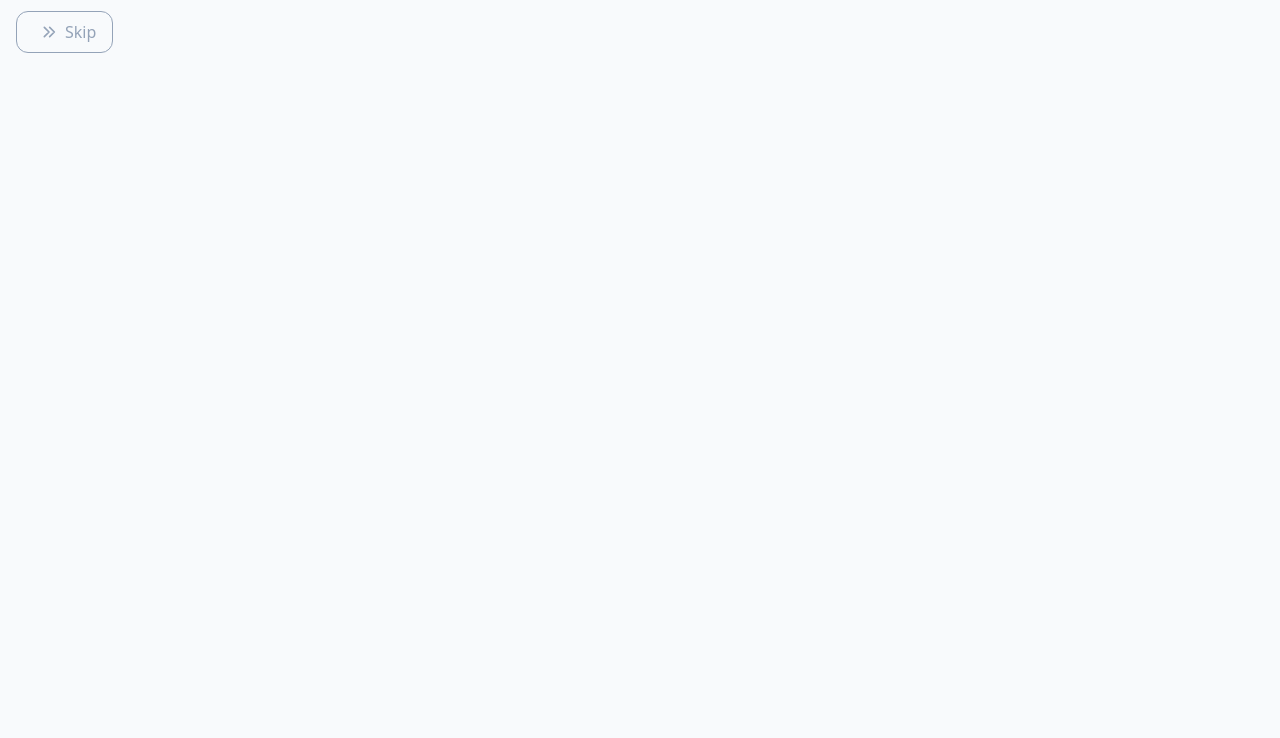
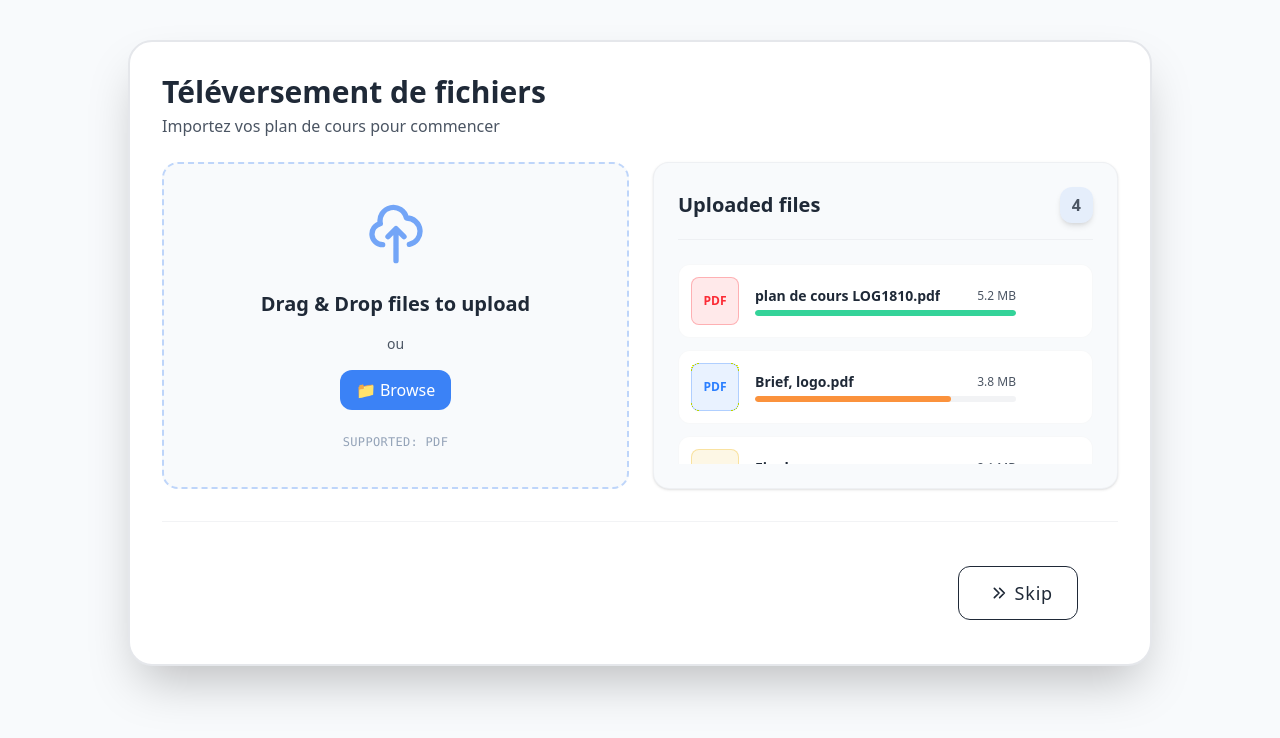
Before and after one commit to nabalma/projetKairos, an Angular app: page / in a window 1280 px wide. Shown: the top 738 px of the page. Built offline with nearby package versions, Linux system fonts and the light colour scheme.

Commit message:
feat: implement file upload page and update button variants for improved functionality

```diff
--- a/src/app/app.html
+++ b/src/app/app.html
@@ -1,6 +1,6 @@
-<div class="flex h-16 w-full items-center px-4">
-  <div class="flex h-full items-center justify-end">
-    <app-button variant = "secondary" [disabled]="true">
+<div class="h-16 w-full items-center px-4">
+
+    <!-- <app-button variant = "secondary" [disabled]="true">
       <svg
         class="ml-2 h-4 w-4"
         fill="none"
@@ -11,6 +11,6 @@
         <path stroke-linecap="round" stroke-linejoin="round" d="M13 5l7 7-7 7M5 5l7 7-7 7" />
       </svg>
       Skip
-    </app-button>
-  </div>
+    </app-button> -->
+  <app-upload-page></app-upload-page>
 </div>
--- a/src/app/app.ts
+++ b/src/app/app.ts
@@ -1,10 +1,11 @@
 import { Component, signal } from '@angular/core';
 import { ButtonComponent } from './shared/components/button/button';
+import { UploadPageComponent } from './features/file-upload/components/upload-page/upload-page';
 
 @Component({
   selector: 'app-root',
   standalone: true,
-  imports: [ButtonComponent],
+  imports: [UploadPageComponent],
   templateUrl: './app.html',
 })
 export class App {
--- a/src/app/features/file-upload/components/upload-page/upload-page.html
+++ b/src/app/features/file-upload/components/upload-page/upload-page.html
@@ -0,0 +1,156 @@
+<div class="min-h-screen bg-background">
+  <!-- Conteneur externe pour l'espace -->
+  <div class="p-6 md:p-8 lg:p-10">
+
+    <!-- Carte principale PLUS LARGE -->
+    <div class="w-full max-w-5xl mx-auto bg-surface border-2 border-border rounded-3xl p-6 md:p-8 shadow-2xl">
+
+      <!-- Header compact -->
+      <header class="mb-6">
+        <div class="flex justify-between items-start">
+          <div>
+            <h1 class="text-2xl md:text-3xl font-bold text-text-primary mb-1">
+              Téléversement de fichiers
+            </h1>
+            <p class="text-text-secondary text-sm md:text-base">
+              Importez vos plan de cours pour commencer
+            </p>
+          </div>
+        </div>
+      </header>
+
+      <!-- Conteneur pour les 2 cartes côte à côte -->
+      <div class="flex flex-col lg:flex-row gap-6 mb-8">
+
+        <!-- Carte 1: Zone Drag & Drop (MOINS HAUTE) -->
+        <div class="lg:flex-1 bg-background border-2 border-dashed border-primary/30 rounded-2xl p-6 text-center group hover:border-primary transition-all duration-300 cursor-pointer min-h-[260px] flex flex-col justify-center">
+
+          <!-- Icône upload (plus petite) -->
+          <div class="mb-6 mx-auto">
+            <svg class="w-16 h-16 mx-auto text-primary/70 group-hover:text-primary group-hover:scale-110 transition-all duration-300" fill="none" stroke="currentColor" stroke-width="2" viewBox="0 0 24 24">
+              <path stroke-linecap="round" stroke-linejoin="round" d="M7 16a4 4 0 01-.88-7.903A5 5 0 1115.9 6L16 6a5 5 0 011 9.9M15 13l-3-3m0 0l-3 3m3-3v12"></path>
+            </svg>
+          </div>
+
+          <!-- Titre -->
+          <h3 class="text-xl font-bold text-text-primary mb-4">
+            Drag & Drop files to upload
+          </h3>
+
+          <!-- Bouton -->
+          <div class="mb-6">
+            <p class="text-text-secondary text-sm mb-4 font-medium">ou</p>
+            <app-button
+              variant="primary"
+              size="medium"
+              rounded="lg"
+              class="px-8 py-3 text-base font-bold">
+              📁 Browse
+            </app-button>
+          </div>
+
+          <!-- Formats supportés -->
+          <p class="text-xs text-text-disabled font-mono uppercase tracking-wide">
+            Supported: PDF
+          </p>
+        </div>
+
+        <!-- Carte 2: Fichiers uploadés (plus large, moins haute) -->
+        <div class="lg:flex-1 bg-background border border-border/50 rounded-2xl p-6 shadow-sm ">
+
+          <!-- Header de la liste (compact) -->
+          <div class="flex items-center justify-between mb-6 pb-4 border-b border-border/50">
+            <h3 class="text-xl font-bold text-text-primary">
+              Uploaded files
+            </h3>
+            <span class="text-base text-text-secondary font-bold bg-primary-soft px-3 py-1.5 rounded-xl shadow-md">
+              4
+            </span>
+          </div>
+
+          <!-- Liste des fichiers (plus large, moins de hauteur par élément) -->
+          <div class="space-y-3 max-h-[200px] overflow-y-auto">
+
+            <!-- Fichier 1: Final.pdf -->
+            <div class="flex items-center gap-4 p-3 bg-surface rounded-xl group hover:bg-primary-soft/50 transition-all duration-200 border border-border/30 hover:border-primary/50">
+              <div class="w-12 h-12 bg-red-500/10 border border-red-500/30 rounded-lg flex items-center justify-center shrink-0">
+                <span class="text-red-500 text-xs font-bold">PDF</span>
+              </div>
+              <div class="flex-1 min-w-0">
+                <div class="flex justify-between items-center mb-1">
+                  <p class="text-sm font-semibold text-text-primary truncate">plan de cours LOG1810.pdf</p>
+                  <span class="text-xs text-text-secondary">5.2 MB</span>
+                </div>
+                <div class="w-full bg-border/50 rounded-full h-1.5 overflow-hidden">
+                  <div class="bg-success h-1.5 rounded-full" style="width: 100%"></div>
+                </div>
+              </div>
+              <app-button variant="ghost" size="small" class="p-1 opacity-0 group-hover:opacity-100 transition-opacity">
+                <svg class="w-4 h-4 text-text-secondary" fill="none" stroke="currentColor" viewBox="0 0 24 24">
+                  <path stroke-linecap="round" stroke-linejoin="round" stroke-width="2" d="M6 18L18 6M6 6l12 12"></path>
+                </svg>
+              </app-button>
+            </div>
+
+            <!-- Fichier 2: Brief, logo.pdf -->
+            <div class="flex items-center gap-4 p-3 bg-surface rounded-xl group hover:bg-primary-soft/50 transition-all duration-200 border border-border/30 hover:border-primary/50">
+              <div class="w-12 h-12 bg-blue-500/10 border border-blue-500/30 rounded-lg flex items-center justify-center shrink-0">
+                <span class="text-blue-500 text-xs font-bold">PDF</span>
+              </div>
+              <div class="flex-1 min-w-0">
+                <div class="flex justify-between items-center mb-1">
+                  <p class="text-sm font-semibold text-text-primary truncate">Brief, logo.pdf</p>
+                  <span class="text-xs text-text-secondary">3.8 MB</span>
+                </div>
+                <div class="w-full bg-border/50 rounded-full h-1.5 overflow-hidden">
+                  <div class="bg-warning h-1.5 rounded-full" style="width: 75%"></div>
+                </div>
+              </div>
+              <app-button variant="ghost" size="small" class="p-1 opacity-0 group-hover:opacity-100 transition-opacity">
+                <svg class="w-4 h-4 text-text-secondary" fill="none" stroke="currentColor" viewBox="0 0 24 24">
+                  <path stroke-linecap="round" stroke-linejoin="round" stroke-width="2" d="M6 18L18 6M6 6l12 12"></path>
+                </svg>
+              </app-button>
+            </div>
+
+            <!-- Fichier 4: Final.png -->
+            <div class="flex items-center gap-4 p-3 bg-surface rounded-xl group hover:bg-primary-soft/50 transition-all duration-200 border border-border/30 hover:border-primary/50">
+              <div class="w-12 h-12 bg-yellow-500/10 border border-yellow-500/30 rounded-lg flex items-center justify-center shrink-0">
+                <span class="text-yellow-500 text-xs font-bold">PNG</span>
+              </div>
+              <div class="flex-1 min-w-0">
+                <div class="flex justify-between items-center mb-1">
+                  <p class="text-sm font-semibold text-text-primary truncate">Final.png</p>
+                  <span class="text-xs text-text-secondary">2.1 MB</span>
+                </div>
+                <div class="w-full bg-border/50 rounded-full h-1.5 overflow-hidden">
+                  <div class="bg-secondary h-1.5 rounded-full" style="width: 30%"></div>
+                </div>
+              </div>
+              <app-button variant="ghost" size="small" class="p-1 opacity-0 group-hover:opacity-100 transition-opacity">
+                <svg class="w-4 h-4 text-text-secondary" fill="none" stroke="currentColor" viewBox="0 0 24 24">
+                  <path stroke-linecap="round" stroke-linejoin="round" stroke-width="2" d="M6 18L18 6M6 6l12 12"></path>
+                </svg>
+              </app-button>
+            </div>
+          </div>
+        </div>
+      </div>
+
+      <!-- Bouton Skip (compact) -->
+      <div class="flex justify-end pt-8 border-t border-border/50 mt-6">
+        <app-button
+          variant="outline"
+          size="large"
+          rounded="lg"
+          class="px-10 py-3 text-base font-bold tracking-wider uppercase transition-all duration-300">
+          <svg class="ml-2 h-4 w-4" fill="none" viewBox="0 0 24 24" stroke="currentColor" stroke-width="2.5">
+            <path stroke-linecap="round" stroke-linejoin="round" d="M13 5l7 7-7 7M5 5l7 7-7 7" />
+          </svg>
+          Skip
+        </app-button>
+      </div>
+
+    </div>
+  </div>
+</div>
--- a/src/app/features/file-upload/components/upload-page/upload-page.ts
+++ b/src/app/features/file-upload/components/upload-page/upload-page.ts
@@ -3,10 +3,10 @@ import { ButtonComponent } from '../../../../shared/components/button/button';
 
 @Component({
   selector: 'app-upload-page',
-  imports: [],
+  imports: [ButtonComponent],
   templateUrl: './upload-page.html',
   styleUrl: './upload-page.css',
 })
-export class FileUpload {
+export class UploadPageComponent {
 
 }
--- a/src/app/shared/components/button/button.ts
+++ b/src/app/shared/components/button/button.ts
@@ -1,6 +1,6 @@
 import { Component, input} from '@angular/core';
 
-type ButtonVariant = 'primary' | 'secondary' | 'success' | 'warning' | 'danger' | 'ghost';
+type ButtonVariant = 'primary' | 'secondary' | 'success' | 'warning' | 'danger' | 'ghost' | 'glass' | 'soft' | 'outline';
 type ButtonSize = 'small' | 'medium' | 'large';
 type ButtonRounded = 'sm' | 'md' | 'lg' | 'full';
 type ButtonType = 'button' | 'submit' | 'reset';
@@ -25,13 +25,16 @@ export class ButtonComponent {
     const base = 'font-medium transition-all duration-200 inline-flex items-center justify-center gap-2 active:scale-95 active:opacity-90';
 
     // Variants de couleur
-    const variants = {
-      primary: 'bg-primary text-white hover:bg-primary-hover',
-      secondary: 'border border-text-disabled text-text-disabled hover:border-primary hover:text-primary bg-transparent',
-      success: 'bg-success text-white hover:bg-success-dark',
-      warning: 'bg-warning text-white hover:bg-warning-hover',
-      danger: 'bg-danger text-white hover:bg-red-600',
-      ghost: 'text-text-secondary hover:text-primary hover:bg-primary-soft'
+   const variants = {
+      primary:    'bg-primary text-white hover:bg-primary/90 active:bg-primary/80',
+      secondary:  'bg-secondary text-secondary-foreground hover:bg-secondary/80',
+      success:    'bg-success text-white hover:bg-success/90',
+      warning:    'bg-warning text-warning-foreground hover:bg-warning/90',
+      danger:     'bg-destructive text-destructive-foreground hover:bg-destructive/90',
+      ghost:      'hover:bg-accent hover:text-accent-foreground',
+      outline:    'border border-input bg-transparent hover:bg-accent hover:text-accent-foreground',
+      glass:      'bg-white/10 backdrop-blur-md border border-white/20 text-white hover:bg-white/20',
+      soft:       'bg-muted/70 border border-border/40 hover:bg-muted/90',
     };
 
     // Tailles
--- a/src/styles.css
+++ b/src/styles.css
@@ -101,7 +101,7 @@
 
   /* Si vous voulez garder certaines anciennes variables */
   --color-brand: #3B82F6; /* Remplacé par primary */
-  --color-accent: #8B5CF6; /* Remplacé par secondary */
+  --color-accent: #3B82F6; /* Remplacé par secondary */
   --color-accentSoft: rgba(139, 92, 246, 0.1);
   --color-codeBg: #0F172A;
 
```
